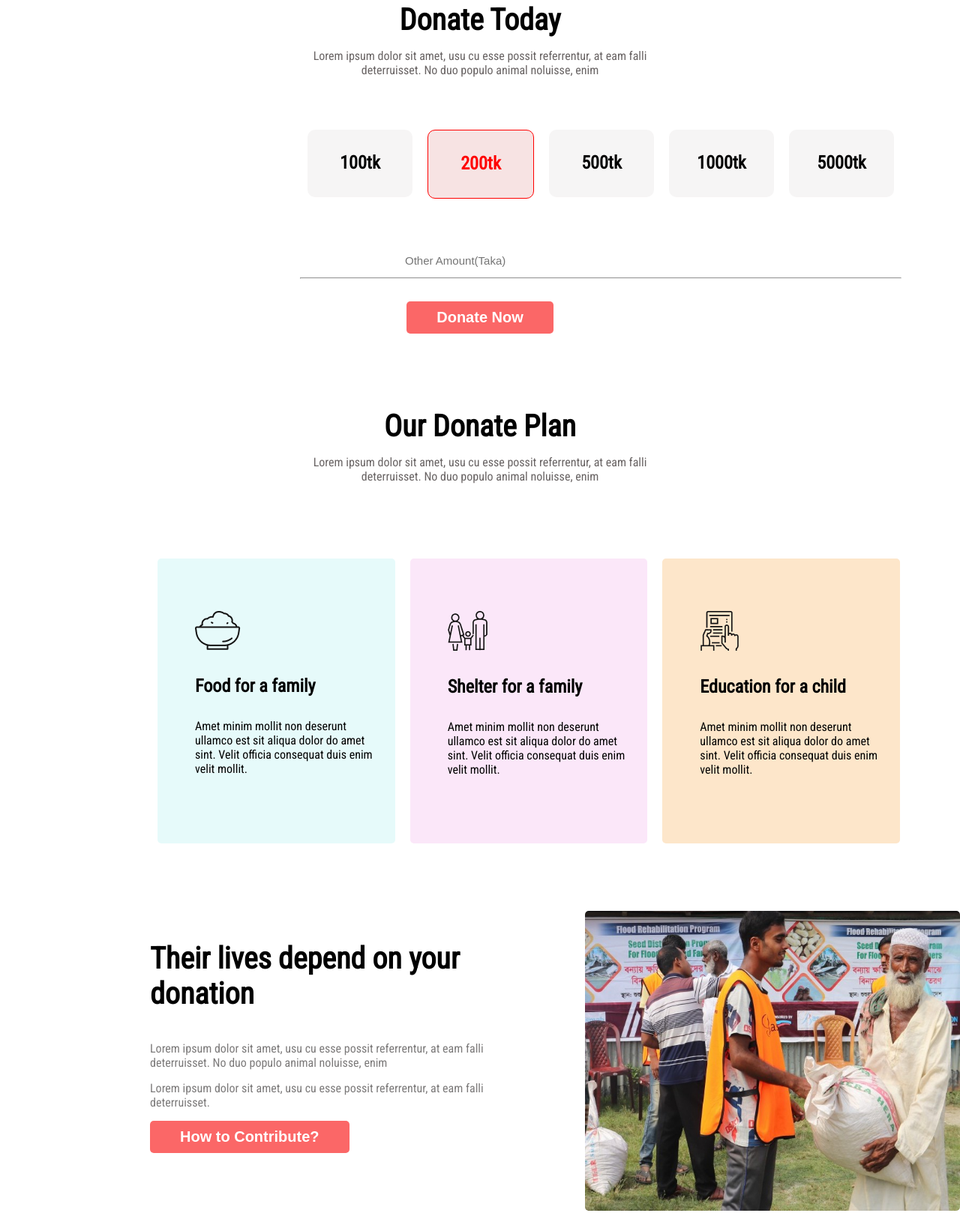
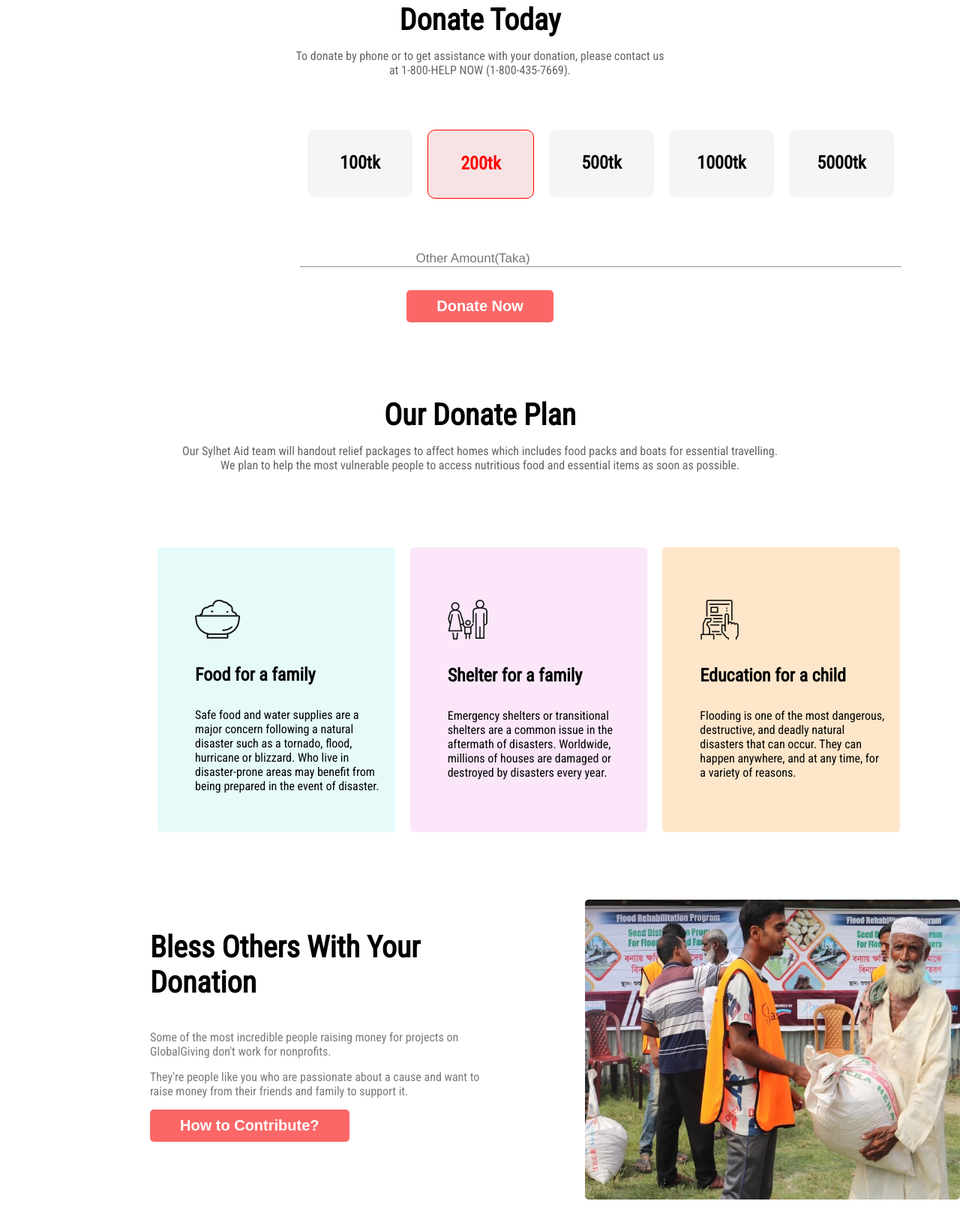
Before and after one commit to SABIKUN-NAHAR-URMY/donate-today, a plain HTML site: page index.html in a window 1280 px wide. Shown: the part 797-2419 px from the top of the page at 75% size. Drawn offline with Linux system fonts and the light colour scheme.

Commit message:
finish update

```diff
--- a/index.html
+++ b/index.html
@@ -10,8 +10,8 @@
     <link href="https://fonts.googleapis.com/css2?family=Roboto+Condensed&display=swap" rel="stylesheet">
 
     <link rel="preconnect" href="https://fonts.googleapis.com">
-<link rel="preconnect" href="https://fonts.gstatic.com" crossorigin>
-<link href="https://fonts.googleapis.com/css2?family=Lobster&display=swap" rel="stylesheet">
+    <link rel="preconnect" href="https://fonts.gstatic.com" crossorigin>
+    <link href="https://fonts.googleapis.com/css2?family=Lobster&display=swap" rel="stylesheet">
 
     <link rel="stylesheet" href="style.css">
 </head>
@@ -20,9 +20,8 @@
         <div class="banner-text">
             <h1>Let's Help Those Who Are<br> More In Need</h1>
 
-            <p>Lorem ipsum dolor sit amet, usu cu esse possit referrentur, at eam falli</p>
-            <p>deterruisset. No duo populo animal noluisse, enim</p>
-            <!--<a class="banner-ancor" href="">Donate Now</a>-->
+            <p>You never know when a helping hand will change another person's entire life.</p>
+            <p>The only way you can serve God is by serving other people.</p>
             <button>Donate Now</button>
         </div>
     </section>
@@ -30,8 +29,8 @@
     <section class="amount-donate">
         <div>
             <h1>Donate Today</h1>
-            <p>Lorem ipsum dolor sit amet, usu cu esse possit referrentur, at eam falli </p>
-            <p>deterruisset. No duo populo animal noluisse, enim</p>
+            <p>To donate by phone or to get assistance with your donation, please contact us </p>
+            <p>at 1-800-HELP NOW (1-800-435-7669).</p>
         </div>
         <div class="amount">
             <h2>100tk</h2>
@@ -40,7 +39,7 @@
             <h2>1000tk</h2>
             <h2>5000tk</h2>
         </div>
-        <div class="text-type" >
+        <div class="other-text-type" >
 
             <input type="text" placeholder="Other Amount(Taka)">
 
@@ -51,44 +50,32 @@
     <section class="amount-donate">
 
             <h1>Our Donate Plan</h1>
-            <p>Lorem ipsum dolor sit amet, usu cu esse possit referrentur, at eam falli </p>
-            <p>deterruisset. No duo populo animal noluisse, enim</p>
+            <p>Our Sylhet Aid team will handout relief packages to affect homes which includes food packs and boats for essential travelling.</p>
+            <p>We plan to help the most vulnerable people to access nutritious food and essential items as soon as possible.</p>
 
     </section>
     <section class="card-three">
         <div class="food-shel-edu" id="food">
             <img src="icons/food.png" alt="">
             <h1>Food for a family</h1>
-            <p>Amet minim mollit non deserunt
-                ullamco est sit aliqua dolor do amet
-                sint. Velit officia consequat duis enim
-                velit mollit.</p>
+            <p>Safe food and water supplies are a major concern following a natural disaster such as a tornado, flood, hurricane or blizzard. Who live in disaster-prone areas may benefit from being prepared in the event of disaster.</p>
         </div>
         <div class="food-shel-edu" id="shelter">
             <img src="icons/shelter.png" alt="">
             <h1>Shelter for a family</h1>
-            <p>Amet minim mollit non deserunt
-                ullamco est sit aliqua dolor do amet
-                sint. Velit officia consequat duis enim
-                velit mollit.</p>
+            <p>Emergency shelters or transitional shelters are a common issue in the aftermath of disasters. Worldwide, millions of houses are damaged or destroyed by disasters every year.</p>
         </div>
         <div class="food-shel-edu" id="education">
             <img src="icons/Frame-1.png" alt="">
             <h1>Education for a child</h1>
-            <p>Amet minim mollit non deserunt
-                ullamco est sit aliqua dolor do amet
-                sint. Velit officia consequat duis enim
-                velit mollit.</p>
+            <p>Flooding is one of the most dangerous, destructive, and deadly natural disasters that can occur. They can happen anywhere, and at any time, for a variety of reasons.</p>
         </div>
     </section>
     <section class="donation1">
         <div class="contribute1">
-            <h1>Their lives depend on your donation</h1>
-            <p>Lorem ipsum dolor sit amet, usu cu esse possit
-                referrentur, at eam falli deterruisset. No duo populo
-                animal noluisse, enim</p>
-                <p>Lorem ipsum dolor sit amet, usu cu esse possit
-                    referrentur, at eam falli deterruisset.</p>
+            <h1>Bless Others With Your Donation</h1>
+            <p>Some of the most incredible people raising money for projects on GlobalGiving don't work for nonprofits.</p>
+                <p>They're people like you who are passionate about a cause and want to raise money from their friends and family to support it.</p>
             <button>How to Contribute?</button>
         </div>
         <div class="donation-img">
@@ -100,13 +87,9 @@
             <img src="images/donation0.jpg" alt="">
         </div>
         <div class="contribute1">
-            <h1>They need us
-                to suvive</h1>
-            <p>Lorem ipsum dolor sit amet, usu cu esse possit
-                referrentur, at eam falli deterruisset. No duo populo
-                animal noluisse, enim</p>
-                <p>Lorem ipsum dolor sit amet, usu cu esse possit
-                    referrentur, at eam falli deterruisset.</p>
+            <h1>Giving your Happiness To The Shelterless</h1>
+            <p>We can donate clothes, toiletries and food to the destitute individuals and money to the organizations working towards the homeless population.</p>
+                <p>Not everyone who begs is homeless and not all the homeless people beg for a living.</p>
             <button>How to Contribute?</button>
         </div>
 
@@ -114,8 +97,8 @@
 
     <section class="amount-donate">
         <h1>Get My Updates</h1>
-        <p>Lorem ipsum dolor sit amet, usu cu esse possit referrentur, at eam falli </p>
-            <p>deterruisset. No duo populo animal noluisse, enim</p>
+        <p>Keep an eye on our updates we get at our website.</p>
+            <p>We will give all other live updates on our Facebook page.</p>
     </section>
     <section class="email-text">
         <form action="#">
--- a/style.css
+++ b/style.css
@@ -61,16 +61,18 @@ body{
     color:red;
     border: 1px solid red;
 }
-.text-input
-{
-    border-width:0px;
+.other-text-type input{
+    padding-left: 50px;
     border:none;
     outline-color:none;
+    font-size: 17px;
+    color:rgb(104, 99, 99)
 }
 hr{
     width: 800px;
     margin-left: 400px;
     margin-bottom: 30px;
+    color: rgb(219, 209, 209);
 }
 button{
     background-color: rgb(251, 103, 103);
@@ -82,13 +84,13 @@ button{
     border-radius: 5px;
 }
 
-.text-type input {
+/*.text-type input {
     border: 0px solid;
     height:25px;
     width:200px;
     font-size: 15px;
     margin-bottom: 10px;
-}
+}*/
 .card-three{
     display: flex;
     margin: 100px 70px 30px 200px;
@@ -180,7 +182,7 @@ button{
     height: 50px;
     color:white;
     padding: 15px 20px;
-    font-size: 20px;
+    font-size: 15px;
     border: none;
     border-radius: 5px;
     background: rgb(251, 52, 52);
```
